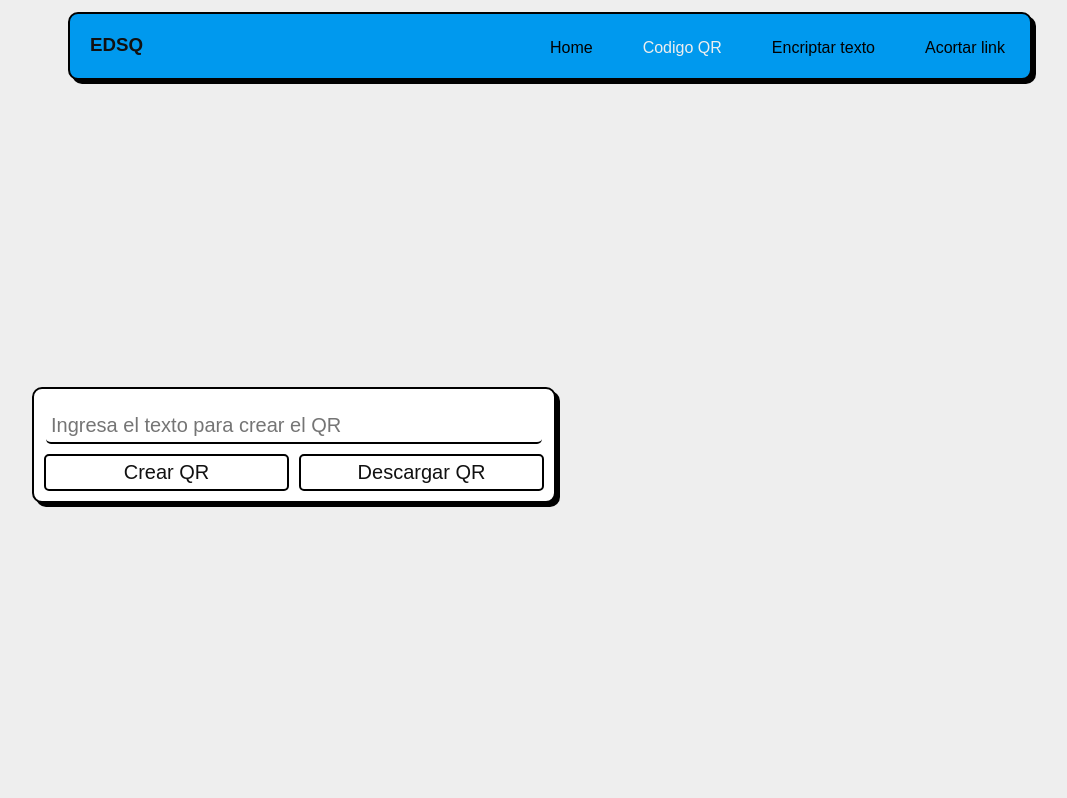
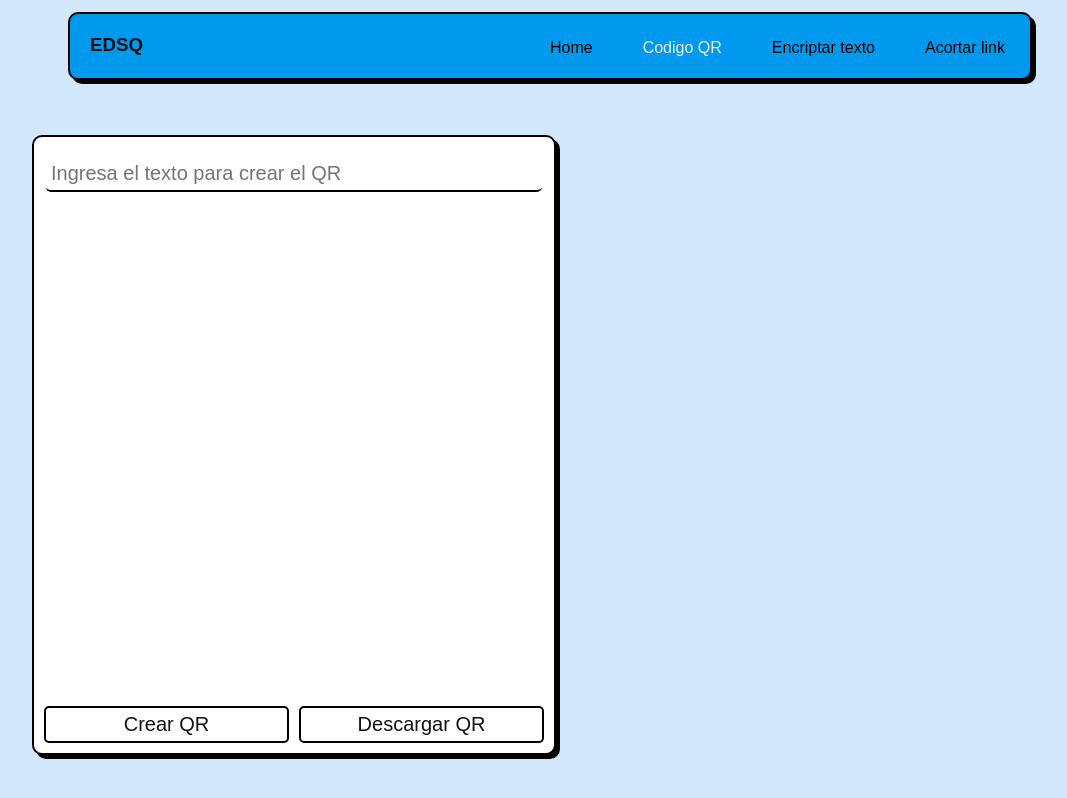
Before and after one commit to jhonatan-jaimes/front-crypt, a React (Vite) app: page /qr in a window 1280 px wide. Shown: the whole page, without its empty margins (90-1157 px from the left). Built offline with nearby package versions, Linux system fonts and the light colour scheme.

Commit message:
qr finalizado

```diff
--- a/src/App.css
+++ b/src/App.css
@@ -2,11 +2,10 @@
   width: 100%;
   height: 100vh;
   align-items: center;
-  background-color: #eee;
+  background-color: rgb(80, 160, 240, 25%);
 }
 
 .conNav{
-  justify-items: center;
   height: 10vh;
   width: 100%;
   align-content: end;
--- a/src/assets/component/nav/Nav.module.css
+++ b/src/assets/component/nav/Nav.module.css
@@ -1,6 +1,7 @@
 .navContain {
   height: 8vh;
   width: 75%;
+  margin: auto;
   background-color: #09e;
   display: flex;
   justify-content: space-between;
--- a/src/assets/component/qr-component/QrComponent.jsx
+++ b/src/assets/component/qr-component/QrComponent.jsx
@@ -25,7 +25,7 @@ const QrComponent = ({
           onChange={onChange}
         />
       </div>
-      {imgQr.qr.startsWith("data:") ? imgQr.qr && <ImgComponent imgQr={imgQr?.qr} alt={value} /> : imgQr.qr && <p>{imgQr.qr}</p>}
+      {imgQr.qr.startsWith("data:") ? imgQr.qr && <ImgComponent imgQr={imgQr?.qr} alt={value} /> : <ImgComponent imgQr={"image/white_image.png"} alt={"white"} />}
       <div className={styles.boxBoton}>
         <BotonComponent
           nameButton={nameButtonCre}
--- a/src/assets/pages/qr-page/QrPage.jsx
+++ b/src/assets/pages/qr-page/QrPage.jsx
@@ -10,7 +10,7 @@ const QrPage = () => {
 
   const onClickE = async (mode, objeto) => {
     try {
-      const result = await fetchPost(`${UrlLinks.URL_GENERAL}/${mode}`, objeto);
+      const result = await fetchPost(`${UrlLinks.LOCAL_URL}/${mode}`, objeto);
       const data = await result.json();
       if (!result.ok) {
         setImgQr({ qr: data?.error });
@@ -36,7 +36,7 @@ const QrPage = () => {
     <div className={styles.pageGeneral}>
       <QrComponent
         placeholder={"Ingresa el texto para crear el QR"}
-        imgQr={imgQr ? imgQr : { qr: "" }}
+        imgQr={imgQr ? imgQr : { qr: "image/load.gif" }}
         nameButtonCre={"Crear QR"}
         nameButtonDes={"Descargar QR"}
         onClickE={onClickE}
```
Also changed, not shown: public/image/white_image.png (added).
